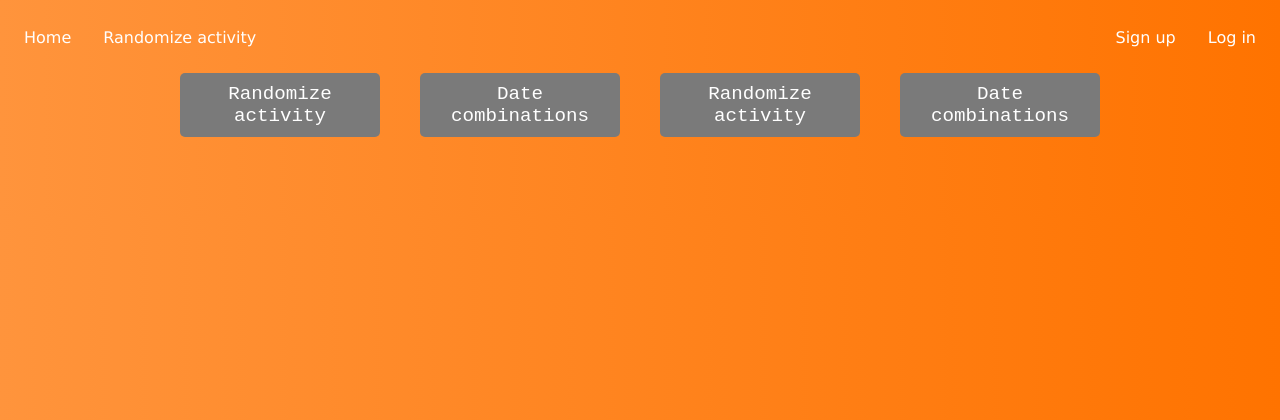
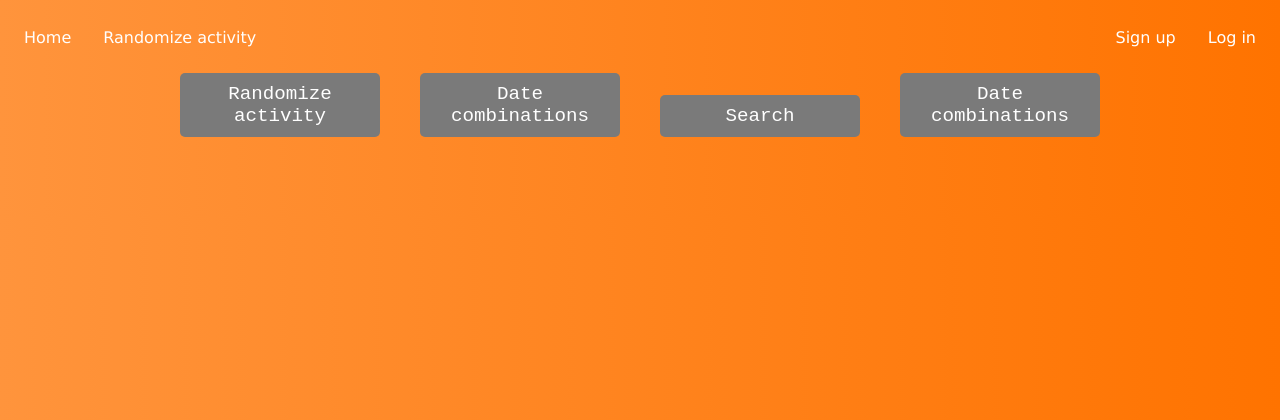
Before and after one commit to roam00/Projektarbete-webb, a PHP site: page /homepage.php in a window 1280 px wide. Shown: the top 420 px of the page. Run offline with PHP 8.4, Linux system fonts and the light colour scheme.

Commit message:
Update homepage.php

```diff
--- a/homepage.php
+++ b/homepage.php
@@ -25,8 +25,8 @@
 
         <div class = 'divider'></div>
 
-        <form action = 'randomize_activity.php'>
-            <button class= 'buttons' type = 'submit'>Randomize activity</button>
+        <form action = 'search.php'>
+            <button class= 'buttons' type = 'submit'>Search</button>
         </form>
 
         <div class = 'divider'></div>
```
